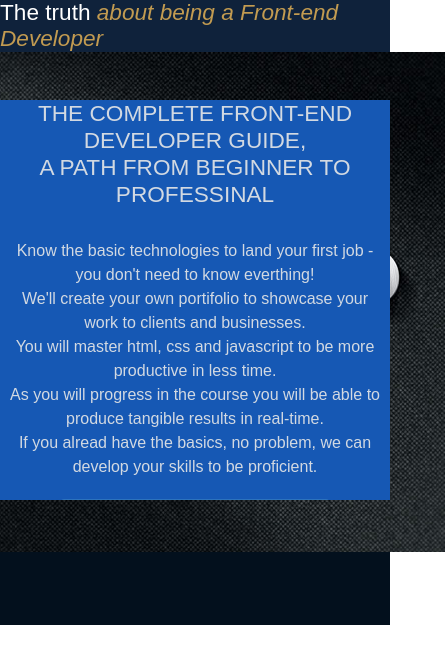
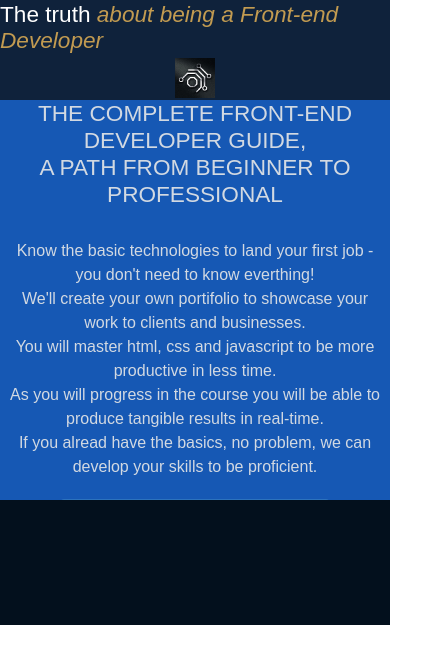
Before and after one commit to derkmal/1landingfrontend, a React (Create React App) app: page / in a window 390 px wide. Shown: the top 664 px of the page, 445 px wide, since content can reach past the window. Built offline with nearby package versions, Linux system fonts and the light colour scheme.

Commit message:
19-11 00:10hs

```diff
--- a/src/components/Center.js
+++ b/src/components/Center.js
@@ -6,7 +6,7 @@
     return (
         <div className="center">
             <div className="myText">
-                <h1>THE COMPLETE FRONT-END DEVELOPER GUIDE,<br/>A PATH FROM BEGINNER TO PROFESSINAL</h1>
+                <h1>THE COMPLETE FRONT-END DEVELOPER GUIDE,<br/>A PATH FROM BEGINNER TO PROFESSIONAL</h1>
                 {/* <ul> */}
                     <p>Know the basic technologies to land your first job - you don't need to know everthing!</p>
                     <p>We'll create your own portifolio to showcase your work to clients and businesses.</p>
--- a/src/components/Header.css
+++ b/src/components/Header.css
@@ -11,18 +11,10 @@
     background-color: rgb(15, 34, 59);
     display: flex;
     align-items: center;
-    justify-content: space-between;
+    justify-content: space-around;
 }
 
-/* header .firstMessage {
-    flex: 1;
-} */
-
-/* header .myImage {
-    flex: 1;
-} */
-
-header .firstMessage p {   /* Mit flex kan Child nicht 'position' benutzen */
+header .firstMessage p {   /* Das Child kann 'Position' nicht mit Flex verwenden  */
     font-family: 'Catamaran', sans-serif;
     color: white;
     font-size: 1.414rem;
@@ -38,9 +30,19 @@
     color: #C29B51;
 }
 
+header .myImage img {   /* Das Child kann 'Position' nicht mit Flex verwenden */
+    width: 100%;
+    max-width: 40px;
+    /* height: auto; */
+}
+
 @media screen and (max-width: 1200px) {
     header {
         flex-direction: column;
-        /* flex-wrap: wrap; */
+    }
+    header .myImage img {  /* center image - w3schools */
+        display: block;
+        margin-left: auto;
+        margin-right: auto;
     }
 }
```
